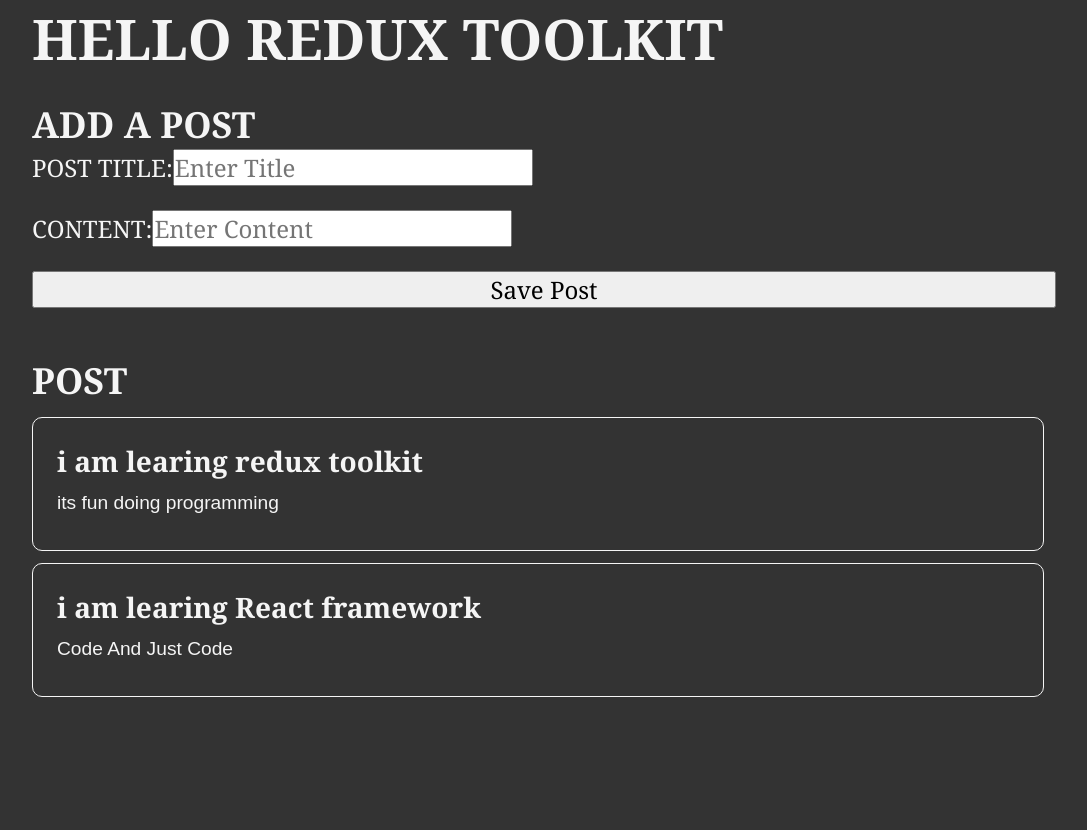
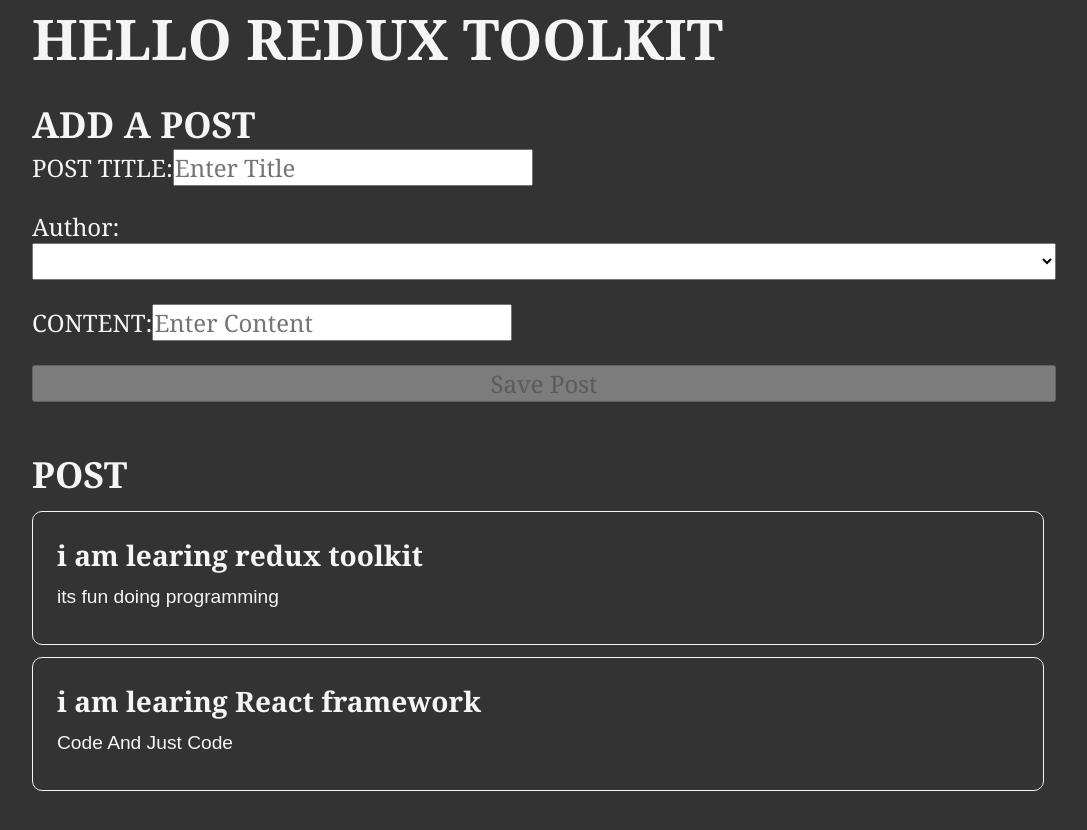
Before and after one commit to syousafzai861/Project-Redux-Toolkit, a React (Create React App) app: page / in a window 1280 px wide. Shown: the top 830 px of the page, without its empty margins (96-1183 px from the left). Built offline with nearby package versions, Linux system fonts and the light colour scheme.

Commit message:
User added
users were selected in a selected dropdown

```diff
--- a/src/app/store.js
+++ b/src/app/store.js
@@ -1,10 +1,10 @@
 import { configureStore } from "@reduxjs/toolkit";
 import postReducer from "../features/post/postSlice";
-// import  userReducer from "../features/users/usersSlice";
+import  userReducer from "../features/users/usersSlice";
 
 export const store = configureStore({
   reducer: {
     posts: postReducer,
-    // users: userReducer
+    users: userReducer
   },
 });
--- a/src/features/post/AddPostForm.js
+++ b/src/features/post/AddPostForm.js
@@ -1,29 +1,39 @@
 import { useState } from "react";
 import Form from "react-bootstrap/Form";
 import React from "react";
-import { useDispatch } from "react-redux";
+import { useDispatch,useSelector } from "react-redux";
 import { postAdded } from "./postSlice";
 import { Button } from "react-bootstrap";
-// import { selectAllUsers } from "../users/usersSlice";
+import { selectAllUsers } from "../users/usersSlice";
 
 const AddPostForm = () => {
   const [title, setTitle] = useState();
   const [content, setContent] = useState();
+  const [userid, setUserid] = useState();
   const dispatch = useDispatch();
-
+  const users = useSelector(selectAllUsers);
+  console.log(users);
 
 
   const onSaveCliked = () => {
     if (title && content) {
       dispatch(
-        postAdded(title,content),
-        console.log( postAdded(title,content))
+        postAdded(title,content,userid),
+        console.log( postAdded(title,content,userid))
       );
       //setting the input fields back to empty after posting and entity
       setTitle("");
       setContent("");
     }
   };
+
+  const cansave = Boolean(title) && Boolean(content) && Boolean(userid);
+
+  const userOptions = users.map((user)=>(
+    <option key={user.id} value={user.id}>
+          {user.name}
+    </option>
+  ))
   return (
     <section>
       <Form>
@@ -39,6 +49,11 @@
             className="ml-10"
           />
         </Form.Group>
+        <label htmlFor="postAuthor">Author: </label>
+        <select id="postAuthor" value={userid} onChange={(e)=>setUserid(e.target.value)}>
+         <option value=""></option>
+         {userOptions}
+        </select>
         <Form.Group >
           <Form.Label>CONTENT:</Form.Label>
           <Form.Control
@@ -49,7 +64,7 @@
             name="postContent"
           />
         </Form.Group>
-        <Button style={{width:"100%"}} onClick={onSaveCliked} type="button" variant="primary">
+        <Button style={{width:"100%"}} onClick={onSaveCliked} type="button" variant="primary" disabled={!cansave}>
           Save Post
         </Button>
       </Form>
--- a/src/features/post/postSlice.js
+++ b/src/features/post/postSlice.js
@@ -14,24 +14,26 @@
 ];
 
 const postsSlice = createSlice({
-  name: 'posts',
+  name: "posts",
   initialState,
   reducers: {
     postAdded: {
       reducer(state, action) {
-              state.push(action.payload)
+        state.push(action.payload);
       },
-          prepare(title, content) {
+      prepare(title, content,userid) {
         return {
           payload: {
             id: nanoid(),
             title,
             content,
-        }
-      }
-    }
-  }}});
-
+            userid
+          },
+        };
+      },
+    },
+  },
+});
 
 export const selectAllPost = (state) => state.posts;
 export const { postAdded } = postsSlice.actions;
--- a/src/features/users/usersSlice.js
+++ b/src/features/users/usersSlice.js
@@ -13,4 +13,4 @@
  })
 
  export const selectAllUsers = (state)=>state.users;
- export default usersSlice.default;
+ export default usersSlice.reducer;
```
Lines whose indentation alone changed are shown as unchanged.
